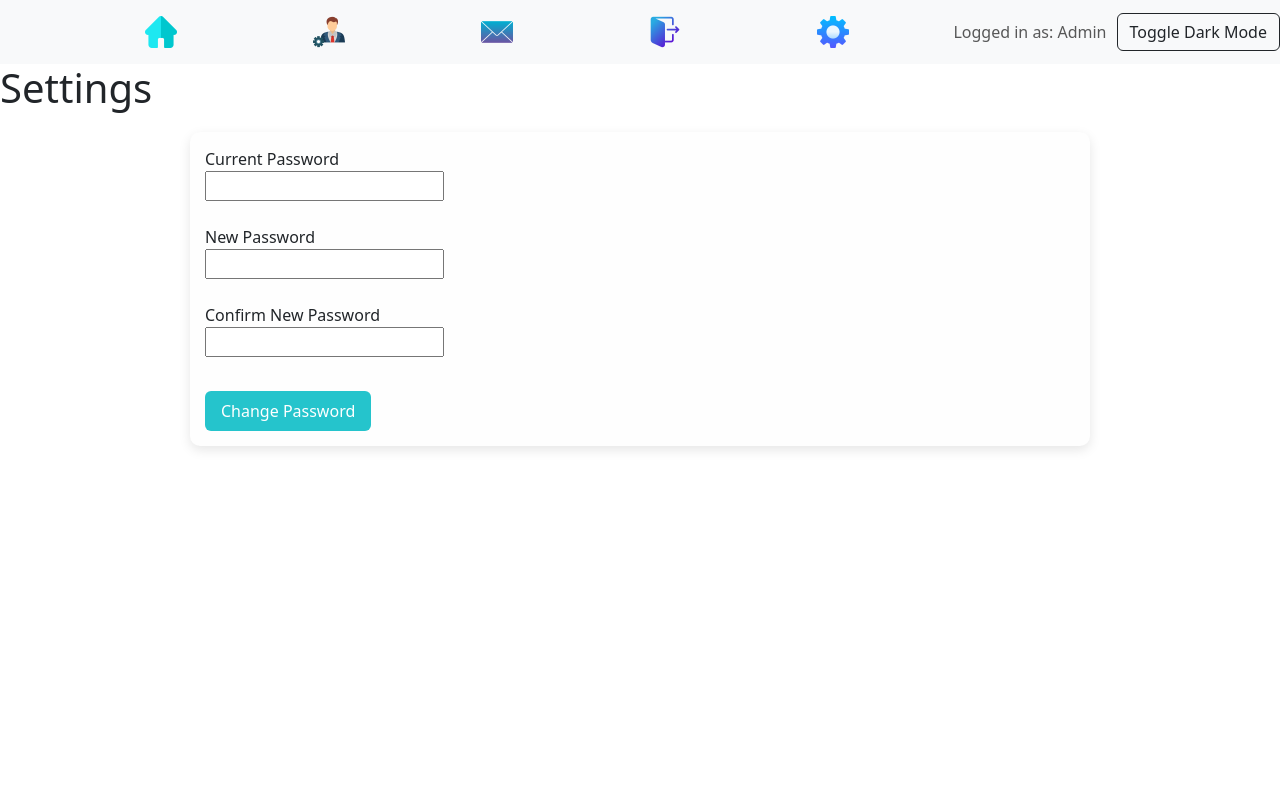
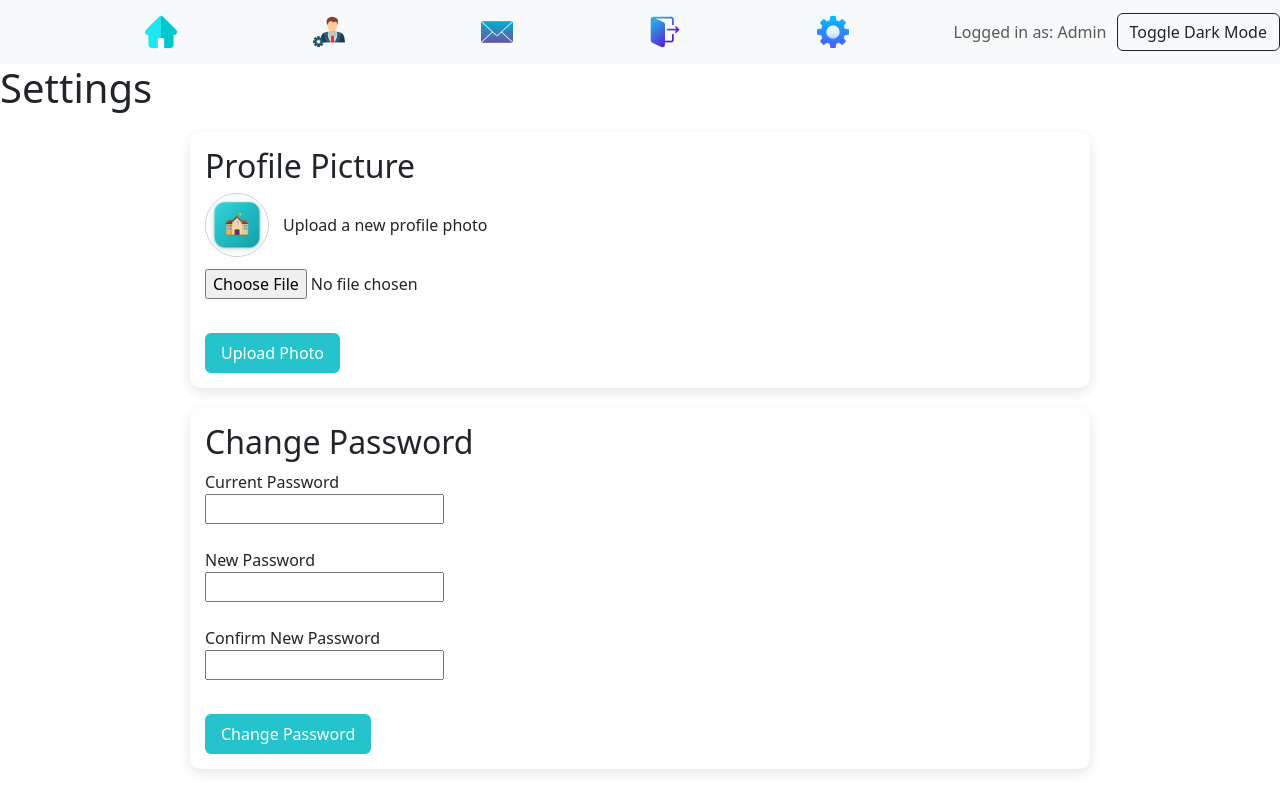
Before and after one commit to IshaanShivalli/School-Portal-repo, a Flask app: page /settings in a window 1280 px wide. Run offline with Flask 3, Linux system fonts and the light colour scheme; a user stored in the database is signed in; data comes from the database, SQL or seed files in the repository; data that the repository does not hold is empty; some libraries are stand-ins or nearby versions.

Commit message:
Users can upload profile picture

```diff
--- a/app.py
+++ b/app.py
@@ -18,6 +18,7 @@ app.config["MAX_CONTENT_LENGTH"] = 5 * 1024 * 1024
 
 UPLOAD_FOLDER = os.path.join(os.path.dirname(__file__), "static", "uploads")
 ALLOWED_EXTENSIONS = {"pdf", "png", "jpg", "jpeg", "doc", "docx", "txt"}
+IMAGE_EXTENSIONS = {"png", "jpg", "jpeg"}
 VALID_GRADES = {str(i) for i in range(1, 13)}
 VALID_SECTIONS = set("ABCDEFG")
 
@@ -129,6 +130,12 @@ def init_db():
         db.execute("ALTER TABLE users ADD COLUMN phone TEXT")
     if "school_id" not in cols:
         db.execute("ALTER TABLE users ADD COLUMN school_id INTEGER")
+    if "profile_pic" not in cols:
+        db.execute("ALTER TABLE users ADD COLUMN profile_pic TEXT")
+
+    feedback_cols = {c["name"] for c in db.execute("SELECT name FROM pragma_table_info('feedback')")}
+    if "user_id" not in feedback_cols:
+        db.execute("ALTER TABLE feedback ADD COLUMN user_id INTEGER")
 
     school_cols = {c["name"] for c in db.execute("SELECT name FROM pragma_table_info('schools')")}
     if "name" not in school_cols:
@@ -152,6 +159,21 @@ def save_upload(file):
     os.makedirs(UPLOAD_FOLDER, exist_ok=True)
     filename = secure_filename(file.filename)
     unique = f"{int(time.time())}_{filename}"
+    file.save(os.path.join(UPLOAD_FOLDER, unique))
+    return f"uploads/{unique}"
+
+
+def save_profile_upload(file):
+    if not file or file.filename == "":
+        return None
+    if "." not in file.filename:
+        return None
+    ext = file.filename.rsplit(".", 1)[1].lower()
+    if ext not in IMAGE_EXTENSIONS:
+        return None
+    os.makedirs(UPLOAD_FOLDER, exist_ok=True)
+    filename = secure_filename(file.filename)
+    unique = f"profile_{int(time.time())}_{filename}"
     file.save(os.path.join(UPLOAD_FOLDER, unique))
     return f"uploads/{unique}"
 
@@ -281,7 +303,13 @@ app.add_url_rule("/principal_messages",   "principal_messages",   principal_mess
 
 @app.route("/")
 def landing_page():
-    feedbacks = db.execute("SELECT * FROM feedback ORDER BY created_at DESC LIMIT 6")
+    feedbacks = db.execute("""
+        SELECT f.*, u.profile_pic
+        FROM feedback f
+        LEFT JOIN users u ON (u.id = f.user_id) OR (u.username = f.name)
+        ORDER BY f.created_at DESC
+        LIMIT 6
+    """)
     return render_template("landing.html", feedbacks=feedbacks)
 
 
@@ -314,11 +342,16 @@ def feedback():
             error = "Invalid rating."
         else:
             db.execute(
-                "INSERT INTO feedback (name, role, message, rating) VALUES (?, ?, ?, ?)",
-                session["username"], session["role"], message, int(rating)
+                "INSERT INTO feedback (name, role, message, rating, user_id) VALUES (?, ?, ?, ?, ?)",
+                session["username"], session["role"], message, int(rating), session["user_id"]
             )
             return redirect(url_for("feedback", submitted=1))
-    feedbacks = db.execute("SELECT * FROM feedback ORDER BY created_at DESC")
+    feedbacks = db.execute("""
+        SELECT f.*, u.profile_pic
+        FROM feedback f
+        LEFT JOIN users u ON (u.id = f.user_id) OR (u.username = f.name)
+        ORDER BY f.created_at DESC
+    """)
     return render_template("feedback.html", success=success, error=error, feedbacks=feedbacks)
 
 
--- a/routes/admin.py
+++ b/routes/admin.py
@@ -19,15 +19,15 @@ def admin_dashboard():
     now_ts = int(time.time())
 
     students = db.execute("""
-        SELECT u.id, u.username, g.grade, u.role, u.is_logged_in, u.last_seen
+        SELECT u.id, u.username, u.profile_pic, g.grade, u.role, u.is_logged_in, u.last_seen
         FROM users u LEFT JOIN grades g ON u.id = g.user_id WHERE u.role = 'student'
     """)
     teachers = db.execute("""
-        SELECT u.id, u.username, u.role, u.is_logged_in, u.last_seen
+        SELECT u.id, u.username, u.profile_pic, u.role, u.is_logged_in, u.last_seen
         FROM users u WHERE u.role = 'teacher' ORDER BY u.username
     """)
     principals = db.execute("""
-        SELECT u.id, u.username, u.is_logged_in, u.last_seen,
+        SELECT u.id, u.username, u.profile_pic, u.is_logged_in, u.last_seen,
                s.name AS school_name, s.code AS school_code
         FROM users u LEFT JOIN schools s ON s.principal_id = u.id
         WHERE u.role = 'principal' ORDER BY u.username
--- a/routes/auth.py
+++ b/routes/auth.py
@@ -135,7 +135,7 @@ def logout():
 
 
 def settings():
-    from app import db
+    from app import db, save_profile_upload
 
     if "user_id" not in session:
         return redirect(url_for("login"))
@@ -143,24 +143,42 @@ def settings():
     error   = ""
     success = ""
     if request.method == "POST":
-        current = request.form.get("current_password", "")
-        new     = request.form.get("new_password", "")
-        confirm = request.form.get("confirm_password", "")
-        if not current or not new or not confirm:
-            error = "All fields are required."
-        elif new != confirm:
-            error = "New passwords do not match."
-        else:
-            user = db.execute("SELECT password FROM users WHERE id = ?", session["user_id"])
-            if not user or not check_password_hash(user[0]["password"], current):
-                error = "Current password is incorrect."
+        action = request.form.get("action")
+        if action == "password":
+            current = request.form.get("current_password", "")
+            new     = request.form.get("new_password", "")
+            confirm = request.form.get("confirm_password", "")
+            if not current or not new or not confirm:
+                error = "All fields are required."
+            elif new != confirm:
+                error = "New passwords do not match."
+            else:
+                user = db.execute("SELECT password FROM users WHERE id = ?", session["user_id"])
+                if not user or not check_password_hash(user[0]["password"], current):
+                    error = "Current password is incorrect."
+                else:
+                    db.execute(
+                        "UPDATE users SET password = ? WHERE id = ?",
+                        generate_password_hash(new), session["user_id"]
+                    )
+                    success = "Password updated."
+        elif action == "avatar":
+            pic = save_profile_upload(request.files.get("profile_pic"))
+            if not pic:
+                error = "Please upload a valid image (png/jpg)."
             else:
                 db.execute(
-                    "UPDATE users SET password = ? WHERE id = ?",
-                    generate_password_hash(new), session["user_id"]
+                    "UPDATE users SET profile_pic = ? WHERE id = ?",
+                    pic, session["user_id"]
                 )
-                success = "Password updated."
-    return render_template("settings.html", error=error, success=success)
+                success = "Profile picture updated."
+
+    user = db.execute(
+        "SELECT profile_pic FROM users WHERE id = ?",
+        session["user_id"]
+    )
+    profile_pic = user[0]["profile_pic"] if user else None
+    return render_template("settings.html", error=error, success=success, profile_pic=profile_pic)
 
 
 def home():
--- a/templates/settings.html
+++ b/templates/settings.html
@@ -9,7 +9,23 @@
     <p class="message-error">{{ error }}</p>
 {% endif %}
 
-<form method="post" class="send-request-container">
+<div class="send-request-container">
+    <h2>Profile Picture</h2>
+    <div style="display:flex; align-items:center; gap:14px; margin-bottom:12px;">
+        <img src="{{ url_for('static', filename=profile_pic or 'favicon.png') }}" alt="Profile" style="width:64px;height:64px;border-radius:50%;object-fit:cover;border:1px solid #ccc;">
+        <span>Upload a new profile photo</span>
+    </div>
+    <form method="post" enctype="multipart/form-data">
+        <input type="hidden" name="action" value="avatar">
+        <input type="file" name="profile_pic" accept="image/png,image/jpeg" required><br><br>
+        <button type="submit">Upload Photo</button>
+    </form>
+</div>
+
+<div class="send-request-container">
+    <h2>Change Password</h2>
+    <form method="post">
+        <input type="hidden" name="action" value="password">
         <label>Current Password</label><br>
         <input type="password" name="current_password" required><br><br>
         <label>New Password</label><br>
@@ -18,4 +34,5 @@
         <input type="password" name="confirm_password" required><br><br>
         <button type="submit">Change Password</button>
     </form>
+</div>
 {% endblock %}
```
Also changed, not shown: templates/admin_dashboard.html (+12 -3 lines), templates/feedback.html (+5 -2 lines). Lines whose indentation alone changed are shown as unchanged.
